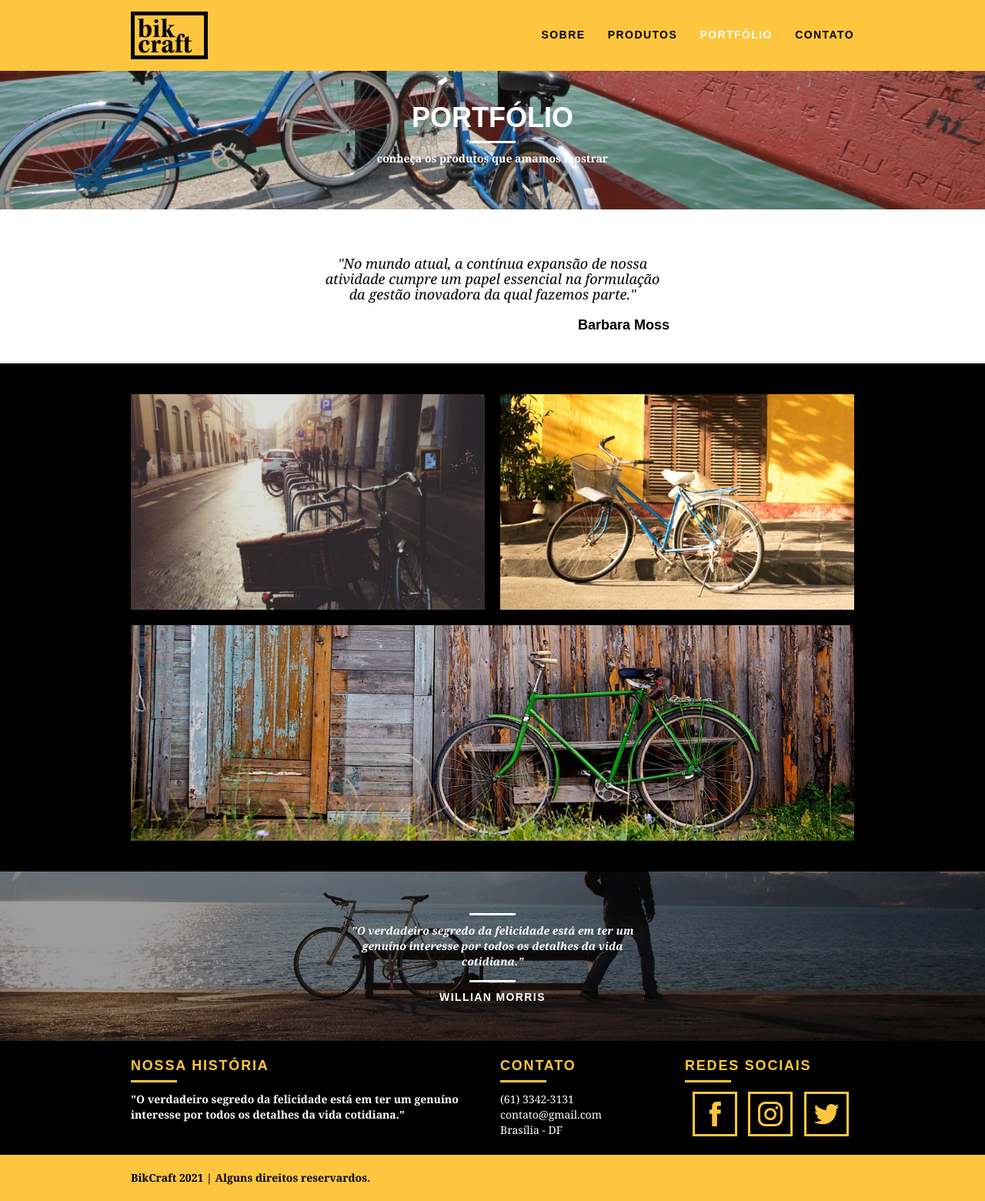
After one commit to edimilsonbraz/bikcraft-app, a PHP site: page /portfolio.html in a window 1280 px wide. The commit adds this page. Shown: the whole page at 77% size. Run offline with PHP 8.4, Linux system fonts and the light colour scheme.

Commit message:
pag portfolio finalizada

```diff
--- /dev/null
+++ b/css/portfolio.css
@@ -0,0 +1,28 @@
+.interna_portfolio {
+    background: url("../img/bg-portfolio.jpg") no-repeat center;
+    background-size: cover;
+    margin-top: 92px;
+    text-align: center;
+}
+
+.quote_clientes {
+    padding: 60px 0;
+    max-width: 460px;
+    margin: 0 auto;
+}
+.quote_clientes p {
+    text-align: center;
+    font-family: Georgia, 'Times New Roman', Times, serif;
+    font-size: 18px;
+    line-height: 25x;
+    font-weight: normal;
+    font-style: italic;
+    margin-bottom: 20px;
+}
+
+.quote_clientes cite {
+    font-size: 18px;
+    font-weight: bold;
+    float: right;
+    font-style: normal;
+}
--- a/css/style.css
+++ b/css/style.css
@@ -110,7 +110,7 @@ img {
 .introducao-interna {
     width: 100%;
     margin-top: 92px;
-    height: 160px;
+    height: 180px;
     text-align: center;
     color: white;
     padding-top: 40px;
--- /dev/null
+++ b/portfolio.html
@@ -0,0 +1,109 @@
+<!DOCTYPE html>
+<html lang="pt-br">
+<head>
+    <meta charset="UTF-8">
+    <meta name="viewport" content="width=device-width, initial-scale=1.0">
+    <title>BikCraft - Portfólio</title>
+
+    <link rel="stylesheet" href="css/normalize.css">
+    <link rel="stylesheet" href="css/reset.css">
+    <link rel="stylesheet" href="css/grid.css">
+    <link rel="stylesheet" href="css/style.css">
+    <link rel="stylesheet" href="css/sobre.css">
+    <link rel="stylesheet" href="css/portfolio.css">
+
+</head>
+<body>
+    <header class="header">
+        <div class="container">
+            <a href="index.html" class="grid-4">
+                <img src="img/bikcraft.svg" alt="Bikcraft">
+            </a>
+
+            <nav class="grid-12 header_menu">
+                <ul>
+                    <li><a href="sobre.html">Sobre</a></li>
+                    <li><a href="produtos.html">Produtos</a></li>
+                    <li><a href="portfolio.html" class="menu_ativo">Portfólio</a></li>
+                    <li><a href="contato.html">Contato</a></li>
+                </ul>
+            </nav>
+        </div>
+    </header>
+
+    <section class="introducao-interna interna_portfolio">
+        <div class="container">
+            <h1>Portfólio</h1>
+            <p>conheça os produtos que amamos mostrar</p>
+
+        </div>
+    </section>
+
+    <section class="container">
+        <blockquote class="quote_clientes">
+            <p>"No mundo atual, a contínua expansão de nossa atividade cumpre um papel essencial na formulação da gestão inovadora da qual fazemos parte."</p>
+            <cite>Barbara Moss</cite>
+        </blockquote>
+    </section>
+
+    <section class="portfolio">
+        <div class="container">
+            <ul>
+                <li class="grid-8"><img src="img/portfolio/retro.jpg" alt="imagem retro"></li>
+                <li class="grid-8"><img src="img/portfolio/passeio.jpg" alt="imagem passeio"></li>
+                <li class="grid-16"><img src="img/portfolio/esporte.jpg" alt="imagem passeio"></li>
+
+            </ul>
+
+        </div>
+
+    </section>
+
+    <section class="quebra">
+        <blockquote class="quote-externo container">
+            <p>"O verdadeiro segredo da felicidade está em ter um genuíno
+                interesse por todos os detalhes da vida cotidiana."
+            </p>
+            <cite>WILLIAN MORRIS</cite>
+        </blockquote>
+    </section>
+
+    <footer>
+        <div class="footer">
+            <div class="container">
+                <div class="grid-8 footer_historia">
+                    <h3>Nossa história</h3>
+                    <p>"O verdadeiro segredo da felicidade está em ter um genuíno
+                    interesse por todos os detalhes da vida cotidiana."
+                    </p>
+                </div>
+
+                <div class="grid-4 footer_contato">
+                    <h3>Contato</h3>
+                    <ul>
+                        <li>(61) 3342-3131</li>
+                        <li>contato@gmail.com</li>
+                        <li>Brasília - DF </li>
+                    </ul>
+                </div>
+
+                <div class="grid-4 footer_redes">
+                    <h3>Redes Sociais</h3>
+                    <ul>
+                    <li><a href="https://facebook.com" target="blank"><img src="img/redes-sociais/facebook.svg" alt="facebook"></a></li>
+                    <li><a href="https://instagram.com" target="blank"><img src="img/redes-sociais/instagram.svg" alt="instagram"></a></li>
+                    <li><a href="https://twitter.com" target="blank"><img src="img/redes-sociais/twitter.svg" alt="twitter"></a></li>
+                    </ul>
+                </div>
+            </div>
+        </div>
+
+        <div class="copy">
+            <div class="container">
+                <p class="grid-16">BikCraft 2021  | Alguns direitos reservardos. </p>
+            </div>
+        </div>
+    </footer>
+
+</body>
+</html>
```
